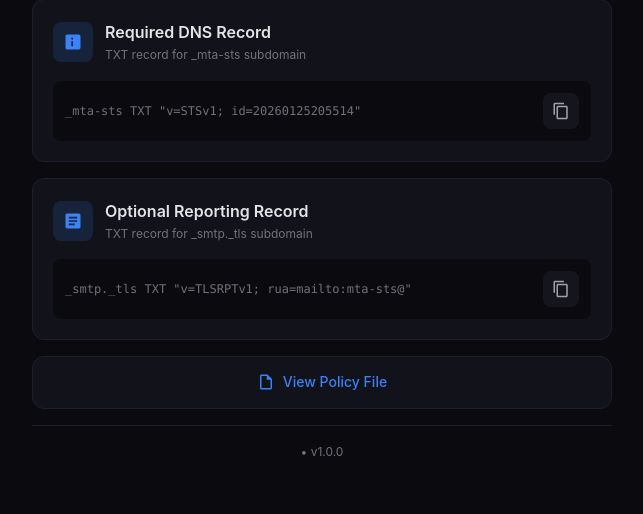
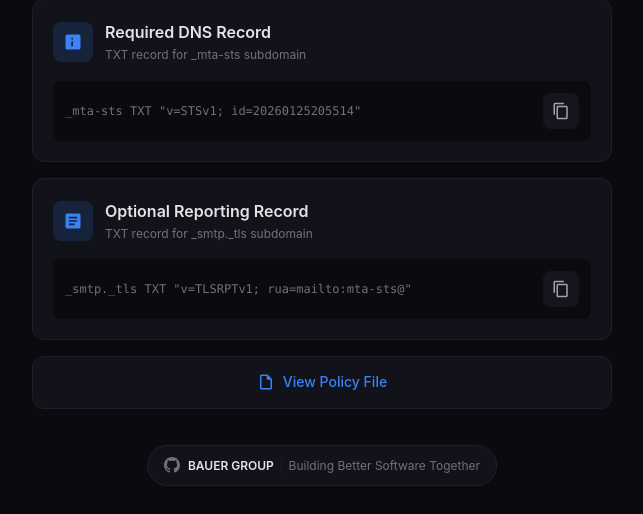
Before and after one commit to bauer-group/CS-MTASTS, a Python web app: template src/templates/index.html in a window 1280 px wide. Shown: the part 492-1006 px from the top of the page, without its empty margins (318-961 px from the left). Before the commit the page ends 948 px from the top, so only its background shows below. Run offline with Jinja, Linux system fonts and the light colour scheme; the template is opened without the code that fills it, so the values that code supplies are empty.

Commit message:
feat: Update configuration and enhance footer design
- Added gunicorn configuration file for server settings.
- Updated requirements.txt for Flask-Limiter and gunicorn versions.
- Enhanced footer design in index.html for better branding and user experience.
- Added git remote permission in settings.local.json.

```diff
--- /dev/null
+++ b/src/gunicorn.conf.py
@@ -0,0 +1,6 @@
+"""Gunicorn configuration for MTA-STS Server."""
+
+import gunicorn
+
+# Custom Server header
+gunicorn.SERVER = 'BAUERGROUP'
--- a/src/requirements.txt
+++ b/src/requirements.txt
@@ -1,3 +1,3 @@
 Flask==3.1.2
-Flask-Limiter==4.1.0
-gunicorn==23.0.0
+Flask-Limiter==4.1.1
+gunicorn==24.1.1
--- a/src/templates/index.html
+++ b/src/templates/index.html
@@ -314,8 +314,36 @@
         /* Footer */
         .footer {
             text-align: center;
-            padding-top: 16px;
-            border-top: 1px solid var(--color-border);
+            padding: 20px 0 4px;
+            margin-top: 8px;
+        }
+
+        .footer-brand {
+            display: inline-flex;
+            align-items: center;
+            gap: 8px;
+            padding: 10px 16px;
+            background: var(--color-surface);
+            border: 1px solid var(--color-border);
+            border-radius: 20px;
+            text-decoration: none;
+            transition: all var(--transition);
+        }
+
+        .footer-brand:hover {
+            border-color: var(--color-accent);
+            background: var(--color-surface-hover);
+        }
+
+        .footer-brand:hover .footer-icon {
+            fill: var(--color-accent);
+        }
+
+        .footer-icon {
+            width: 16px;
+            height: 16px;
+            fill: var(--color-text-muted);
+            transition: fill var(--transition);
         }
 
         .footer-text {
@@ -323,8 +351,18 @@
             color: var(--color-text-muted);
         }
 
-        .footer-hostname {
-            font-family: var(--font-mono);
+        .footer-name {
+            font-weight: 600;
+            color: var(--color-text);
+        }
+
+        .footer-divider {
+            color: var(--color-border);
+            margin: 0 2px;
+        }
+
+        .footer-slogan {
+            color: var(--color-text-muted);
         }
 
         /* Responsive */
@@ -463,9 +501,16 @@
 
         <!-- Footer -->
         <div class="footer">
-            <p class="footer-text">
-                <span class="footer-hostname">{{ SERVICE_HOSTNAME }}</span> &bull; v1.0.0
-            </p>
+            <a href="https://github.com/bauer-group/CS-MTASTS" target="_blank" rel="noopener noreferrer" class="footer-brand">
+                <svg class="footer-icon" viewBox="0 0 24 24" xmlns="http://www.w3.org/2000/svg">
+                    <path d="M12 0C5.37 0 0 5.37 0 12c0 5.31 3.435 9.795 8.205 11.385.6.105.825-.255.825-.57 0-.285-.015-1.23-.015-2.235-3.015.555-3.795-.735-4.035-1.41-.135-.345-.72-1.41-1.23-1.695-.42-.225-1.02-.78-.015-.795.945-.015 1.62.87 1.845 1.23 1.08 1.815 2.805 1.305 3.495.99.105-.78.42-1.305.765-1.605-2.67-.3-5.46-1.335-5.46-5.925 0-1.305.465-2.385 1.23-3.225-.12-.3-.54-1.53.12-3.18 0 0 1.005-.315 3.3 1.23.96-.27 1.98-.405 3-.405s2.04.135 3 .405c2.295-1.56 3.3-1.23 3.3-1.23.66 1.65.24 2.88.12 3.18.765.84 1.23 1.905 1.23 3.225 0 4.605-2.805 5.625-5.475 5.925.435.375.81 1.095.81 2.22 0 1.605-.015 2.895-.015 3.3 0 .315.225.69.825.57A12.02 12.02 0 0024 12c0-6.63-5.37-12-12-12z"/>
+                </svg>
+                <span class="footer-text">
+                    <span class="footer-name">BAUER GROUP</span>
+                    <span class="footer-divider">|</span>
+                    <span class="footer-slogan">Building Better Software Together</span>
+                </span>
+            </a>
         </div>
     </div>
 
```
Also changed, not shown: .claude/settings.local.json, 1 other file.
